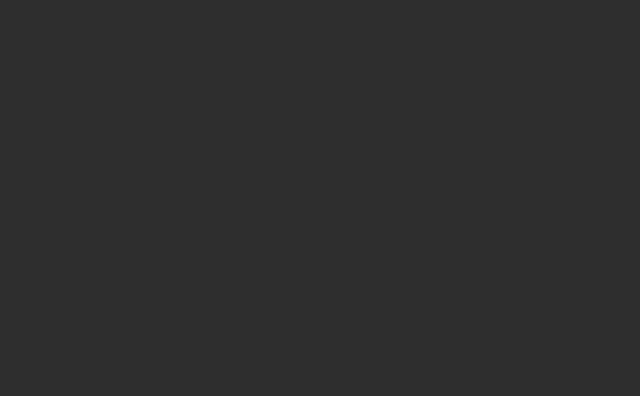
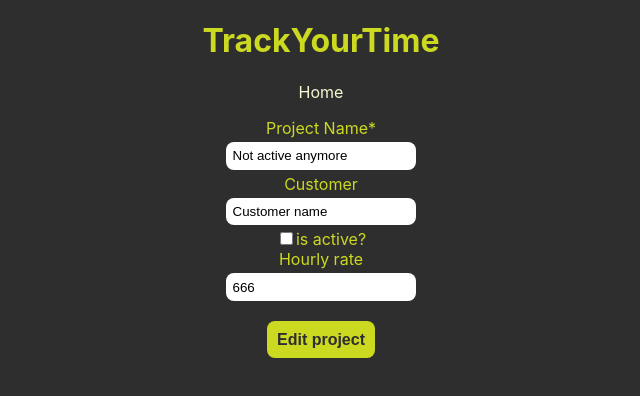
Before and after one commit to betusin/pb138-track-your-time, a React (Vite) app in the folder frontend/: page /project/edit/1 in a window 1280 px wide. Before the commit this address had no page. Shown: the top 396 px of the page, without its empty margins (319-959 px from the left). Built offline with nearby package versions, Linux system fonts and the light colour scheme.

Commit message:
feat: component for editing project and router to EditProject

```diff
--- a/frontend/src/RouterLinks.tsx
+++ b/frontend/src/RouterLinks.tsx
@@ -2,6 +2,7 @@ import { BrowserRouter, Route, Routes } from "react-router-dom";
 import App from "./App";
 import { CreateProject } from './components/CreateProject';
 import { CreateSession } from './components/CreateSession';
+import { EditProject } from './components/EditProject';
 import { Project } from "./components/Project";
 
 export const RouterLinks = () => {
@@ -10,6 +11,7 @@ export const RouterLinks = () => {
       <Routes>
         <Route path="/" element={<App />}/>
         <Route path="/project/add" element={<CreateProject />}/>
+        <Route path="/project/edit/:id" element={<EditProject />}/>
         <Route path="/project/:id" element={<Project />}/>
         <Route path="/session/add" element={<CreateSession />}/>
       </Routes>
--- /dev/null
+++ b/frontend/src/components/EditProject.tsx
@@ -0,0 +1,44 @@
+import { useState } from 'react';
+import { SubmitHandler, useForm } from 'react-hook-form';
+import { useNavigate } from 'react-router-dom';
+import { projectsData } from '../static/projects';
+import { IFormProjectInput } from './CreateProject';
+import { Navbar } from './Navbar';
+import { ProjectFormElems } from './ProjectFormElems';
+
+
+export const EditProject = () => {
+  const projectData = projectsData[3]; // TODO fetch the real data
+
+  const [ resetedForm, setResetedForm ] = useState(false);
+  const navigate = useNavigate();
+
+  const {
+    register,
+    handleSubmit,
+    formState,
+    reset
+  } = useForm<IFormProjectInput>();
+
+  const onSubmit: SubmitHandler<IFormProjectInput> = (data: IFormProjectInput) => {
+    console.log(data)
+    window.alert("data would be overwritten");
+
+    navigate("/");
+  };
+
+  if (!resetedForm) {
+    console.log(projectData);
+    reset(projectData)
+    setResetedForm(true);
+  };
+
+  return (
+    <div className="App">
+      <Navbar />
+      <form className='m1' onSubmit={handleSubmit(onSubmit)}>
+        <ProjectFormElems formState={formState} register={register} buttonText="Edit project" />
+      </form>
+    </div>
+  );
+}
--- a/frontend/src/components/ProjectItem.tsx
+++ b/frontend/src/components/ProjectItem.tsx
@@ -15,7 +15,9 @@ export const ProjectItem = ({id, name, hourly_rate, isActive, customer}: IProjec
       <div className="project-item__customer">{customer}</div>
       <div className="project-item__hourly-rate">{hourly_rate}$/hour</div>
       <div className="project-item__settings">
-        <img className="icon" src={`/assets/edit-${isActive ? 'antracit' : 'lime'}.svg`} />
+        <Link to ={`/project/edit/${id}`}>
+          <img className="icon" src={`/assets/edit-${isActive ? 'antracit' : 'lime'}.svg`} />
+        </Link>
         {wantToRemove ? (
           <img className={`icon icon--inverse ${isActive && 'icon--active_inverse'}`} title='Yes, I want to delete the project' onClick={() => deleteProject()} src={`/assets/delete-${isActive ? 'lime' : 'antracit'}.svg`} />
         ) : (
```
